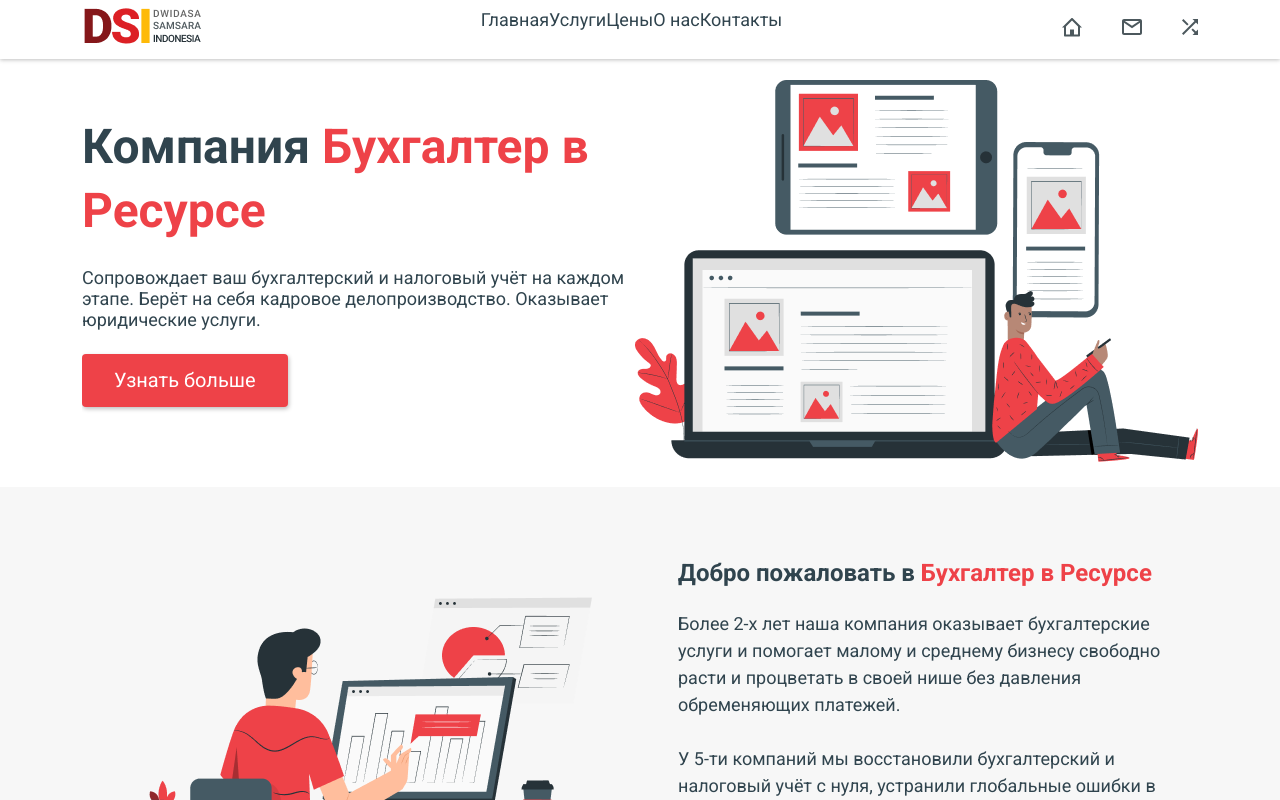
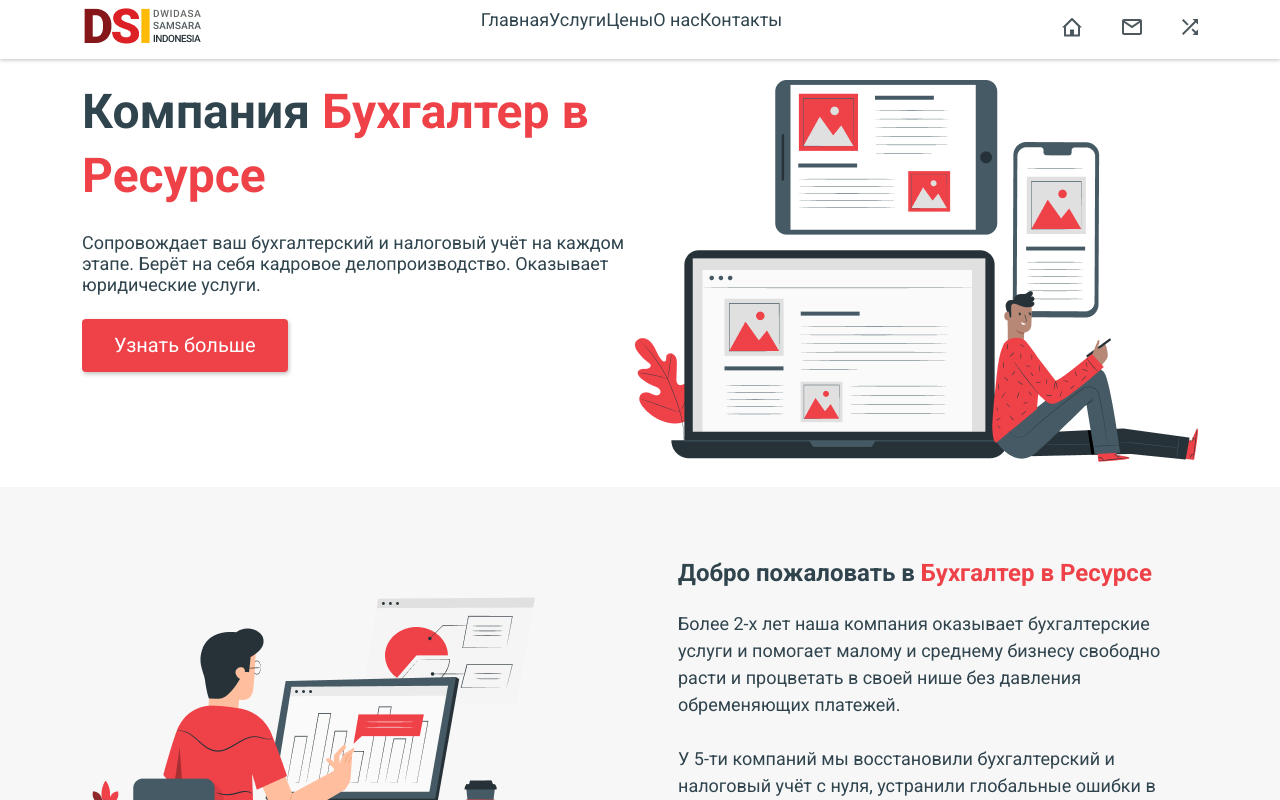
Before and after one commit to relin555/mark-sait-vue, a Vue app: page / in a window 1280 px wide. Shown: the top 800 px of the page. Built offline with nearby package versions, Linux system fonts and the light colour scheme.

Commit message:
add animation text

```diff
--- a/src/views/Home.vue
+++ b/src/views/Home.vue
@@ -1,10 +1,10 @@
 <template>
   <div class="home-page">
+    <a name="home"></a>
     <div class="home-page__inner">
       <div class="home-page__main conteiner">
         <div class="home-page__main-text-block">
           <div class="home-page__main-title-wrapper">
-            <a name="home"></a>
             <h1 class="home-page__main-title home-page__text_left">
               Компания
               <span>Бухгалтер в Ресурсе</span>
@@ -17,26 +17,33 @@
               услуги.
             </p>
           </div>
-          <button-read class="home-page__main-button" />
+          <button-read class="home-page__main-button" @click="showText"/>
         </div>
-        <div class="home-page__main-img-wrapper">
+        <div class="home-page__main-img-wrapper"
+        :class="{ 'home-page__main-img-wrapper_show' : textShow }"
+        >
           <ul class="home-page__main-text-items">
             <li class="home-page__main-text-item"
+            :class="{ 'home-page__main-text-item_show' : textShow }"
             v-for="item in textMain"
             :key="item.text"
-            >{{ item.text }}</li>
+            ><p>{{ item.text }}
+              </p>
+            </li>
           </ul>
           <img
+            :class="{ 'home-page__main-bg_show' : textShow }"
             class="home-page__main-bg"
             src="../assets/images/pana.png"
             alt=""
           />
         </div>
+
       </div>
-
+<a name="about"></a>
       <div class="home-page__welcome">
         <div class="home-page__welcome-inner conteiner">
-          <a name="about"></a>
+
           <div class="home-page__welcome-img-wrapper">
             <img
               class="home-page__welcome-bg"
@@ -110,7 +117,8 @@ export default {
   data() {
     return {
       listServices: {},
-      listOpen: false
+      listOpen: false,
+      textShow: false,
     }
   },
   methods: {
@@ -121,6 +129,9 @@ export default {
     },
     closedMenu() {
       this.listOpen = false
+    },
+    showText() {
+      this.textShow = !this.textShow
     }
   },
   computed: {
@@ -143,7 +154,6 @@ export default {
   &__main-text-block {
     display: flex;
     flex-direction: column;
-    justify-content: center;
     align-items: center;
     overflow: hidden;
   }
@@ -158,6 +168,11 @@ export default {
     width: 100%;
     height: auto;
     animation: animBg 3.5s;
+    transition: 0.6s 1.2s;
+  }
+  &__main-bg_show {
+    transform: translateX(101%);
+    transition: 0.6s;
   }
   &__main-title {
     text-align: center;
@@ -183,6 +198,11 @@ export default {
     align-items: center;
     overflow: hidden;
     position: relative;
+    transition: 1.5s;
+  }
+  &__main-img-wrapper_show {
+    padding-bottom: 350px;
+    transition: 1.5s;
   }
   &__main-text-items {
     position: absolute;
@@ -190,8 +210,66 @@ export default {
     left: 0;
   }
   &__main-text-item {
-    font-size: 14px;
+    font-size: 18px;
+    padding-bottom: 15px;
     transform: translateX(-101%);
+    transition: .6s 1.2s;
+    text-align: center;
+  }
+  &__main-text-item:last-child {
+    padding-bottom: 0;
+  }
+  &__main-text-item:nth-child(2) {
+    transition: .6s 1s;
+  }
+  &__main-text-item:nth-child(3) {
+    transition: .6s .8s;
+  }
+  &__main-text-item:nth-child(4) {
+    transition: .6s .6s;
+  }
+  &__main-text-item:nth-child(5) {
+    transition: .6s .4s;
+  }
+  &__main-text-item:nth-child(6) {
+    transition: .6s .2s;
+  }
+  &__main-text-item:nth-child(7) {
+    transition: .6s;
+  }
+  &__main-text-item_show {
+    transform: translateX(0);
+    transition: .6s;
+  }
+  &__main-text-item_show:nth-child(2) {
+    transform: translateX(0);
+    transition: .6s .2s;
+
+  }
+  &__main-text-item_show:nth-child(3) {
+    transform: translateX(0);
+    transition: .6s .4s;
+
+  }
+  &__main-text-item_show:nth-child(4) {
+    transform: translateX(0);
+    transition: .6s .6s;
+
+  }
+  &__main-text-item_show:nth-child(5) {
+    transform: translateX(0);
+    transition: .6s .8s;
+
+  }
+  &__main-text-item_show:nth-child(6) {
+    transform: translateX(0);
+    transition: .6s 1s;
+
+  }
+  &__main-text-item_show:nth-child(7) {
+    transform: translateX(0);
+    transition: .6s 1.2s;
+
   }
   &__welcome {
     background: #f7f7f7;
@@ -307,6 +385,10 @@ export default {
       line-height: 133.69%;
       max-width: 545px;
     }
+    &__main-img-wrapper_show {
+    padding-bottom: 100px;
+    transition: 1.5s;
+    }
     &__welcome-inner {
       display: flex;
       align-items: center;
```
